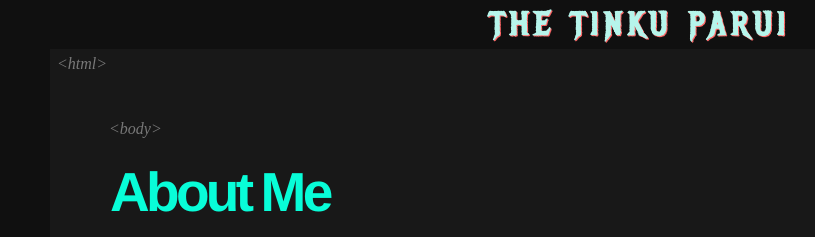
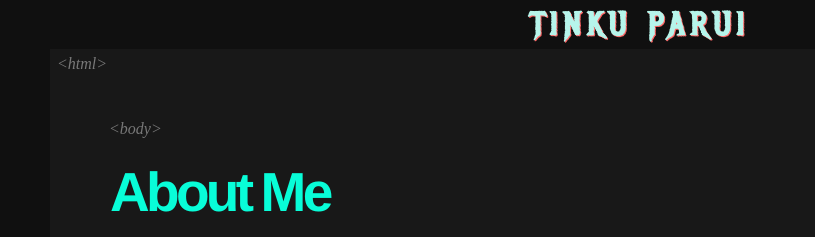
Before and after one commit to tinkuparui/tinkuparui.github.io, a plain HTML site: page about.html in a window 1280 px wide. Shown: the top 237 px of the page, 0-815 px from the left. Drawn offline with Linux system fonts and the light colour scheme.

Commit message:
Update about.html

```diff
--- a/about.html
+++ b/about.html
@@ -4,8 +4,9 @@
 <head>
     <meta charset="UTF-8">
     <meta name="viewport" content="width=device-width, initial-scale=1.0">
-    <title>The Tinku Parui</title>
+    <title>Tinku Parui</title>
     <link rel="stylesheet" href="style.css">
+    <link rel="icon" href="favi.PNG" type="image/gif" sizes="16x16">
     <link href="https://fonts.googleapis.com/css2?family=Permanent+Marker&display=swap" rel="stylesheet">
     <script src="https://kit.fontawesome.com/8dfb5e496a.js" crossorigin="anonymous"></script>
     <link href="https://fonts.googleapis.com/css2?family=Architects+Daughter&display=swap" rel="stylesheet">
@@ -15,7 +16,7 @@
 <body>
     <header id="header" class="flexi">
         <div id="logo">
-            <h1 onclick="redirecthome()">THE TINKU PARUI</h1>
+            <h1 onclick="redirecthome()">TINKU PARUI</h1>
         </div>
         <div id="menubar" onclick="shownav()">
             <i class="fas fa-bars"></i>
```
